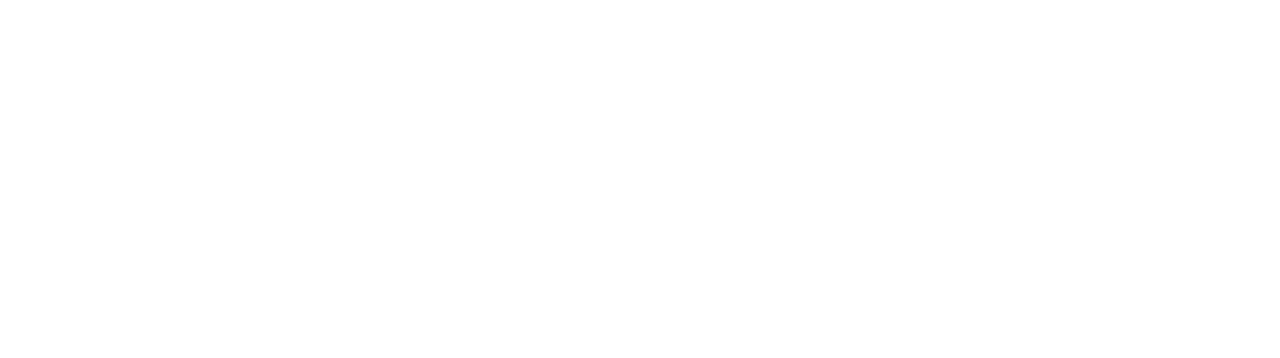
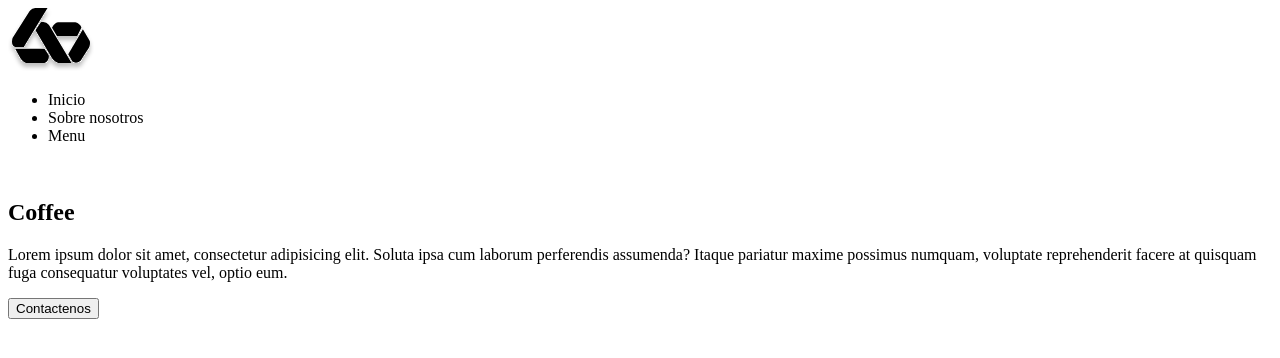
Before and after one commit to joseandrespadilla/clase_maquetacion, a plain HTML site: page index.html in a window 1280 px wide. Drawn offline with Linux system fonts and the light colour scheme.

Commit message:
se empezo a empaquetar el proyecto

```diff
--- a/index.html
+++ b/index.html
@@ -3,9 +3,45 @@
 <head>
     <meta charset="UTF-8">
     <meta name="viewport" content="width=device-width, initial-scale=1.0">
-    <title>Document</title>
+    <title>Coffee</title>
+      <!-- title -->
+  <!-- Link Icon -->
+  <link rel="icon" href="/Logo.svg">
+
 </head>
 <body>
+  <header>
+    <nav>
 
+        <img src="/Logo.svg" alt="Representacion del logo del establecimiento el cual se asemeja a un signo de infinidad ">
+
+
+        <ul>
+            <li>Inicio</li>
+            <li>Sobre nosotros</li>
+            <li>Menu</li>
+        </ul>
+
+    </nav>
+  </header>
+
+  <main>
+
+<section>
+    <img src="" alt="">
+
+    <div>
+
+        <h1>Coffee</h1>
+        <p>
+            Lorem ipsum dolor sit amet, consectetur adipisicing elit. Soluta ipsa cum laborum perferendis assumenda? Itaque pariatur maxime possimus numquam, voluptate reprehenderit facere at quisquam fuga consequatur voluptates vel, optio eum.
+        </p>
+        <button>Contactenos</button>
+
+    </div>
+
+</section>
+
+  </main>
 </body>
 </html>
```
Also changed, not shown: Logo.svg (added).
